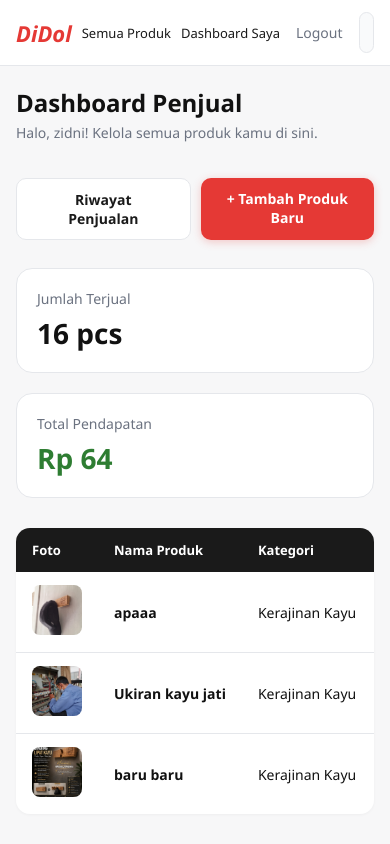
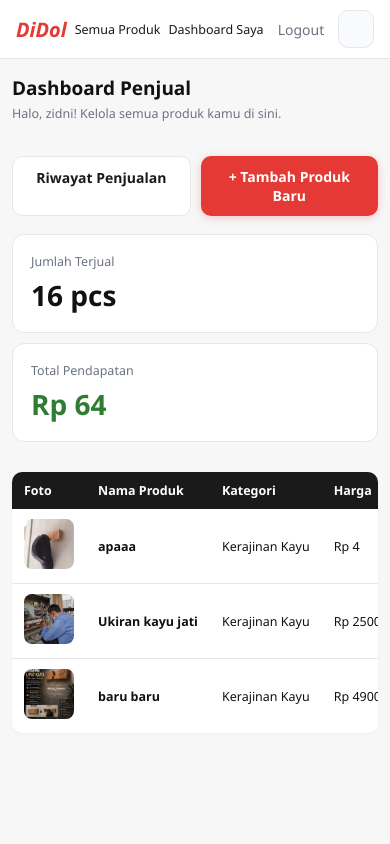
Before and after one commit to zidnichorizcn/didol, a Django app: page /products/dashboard/ in a window 390 px wide. Run offline with Django 5.2, Linux system fonts and the light colour scheme; a user stored in the database is signed in; data comes from the database, SQL or seed files in the repository.

Commit message:
Perbaiki tampilan mobile

```diff
--- a/templates/base.html
+++ b/templates/base.html
@@ -122,25 +122,120 @@
         .helper-text { color: var(--gray); font-size: 14px; margin-top: -10px; margin-bottom: 24px; }
 
         /* RESPONSIVE */
+        /* RESPONSIVE - TABLET */
+        @media (max-width: 900px) {
+            .content { padding: 24px 20px; }
+        }
+
+        /* RESPONSIVE - HP */
         @media (max-width: 768px) {
-            .navbar { flex-wrap: wrap; padding: 12px 16px; gap: 10px; }
-            .navbar .logo { font-size: 22px; }
-            .search-form { order: 3; max-width: 100%; margin: 0; width: 100%; }
-            .nav-links { gap: 10px; font-size: 13px; }
-            .nav-links a { font-size: 13px; }
-            .category-tabs { padding: 12px 16px; gap: 16px; overflow-x: auto; white-space: nowrap; }
-            .category-tabs a { font-size: 13px; padding-bottom: 10px; flex-shrink: 0; }
-            .filter-row { padding: 10px 16px; overflow-x: auto; white-space: nowrap; }
-            .content { padding: 20px 16px; }
-            .page-header { flex-direction: column; align-items: flex-start; gap: 12px; }
+            .navbar {
+                flex-wrap: wrap;
+                padding: 10px 16px;
+                gap: 8px;
+                position: sticky;
+                top: 0;
+            }
+            .navbar .logo { font-size: 20px; }
+            .search-form {
+                order: 3;
+                max-width: 100%;
+                margin: 0;
+                width: 100%;
+                border-radius: 10px;
+            }
+            .search-form input { padding: 9px 14px; font-size: 13px; }
+            .nav-links { gap: 8px; font-size: 12.5px; }
+            .nav-links a { font-size: 12.5px; white-space: nowrap; }
+            .nav-links .btn { padding: 8px 14px; font-size: 12.5px; }
+
+            .category-tabs {
+                padding: 10px 16px;
+                gap: 20px;
+                overflow-x: auto;
+                white-space: nowrap;
+                -webkit-overflow-scrolling: touch;
+                scrollbar-width: none;
+            }
+            .category-tabs::-webkit-scrollbar { display: none; }
+            .category-tabs a { font-size: 13px; padding-bottom: 8px; flex-shrink: 0; }
+
+            .filter-row {
+                padding: 10px 16px;
+                overflow-x: auto;
+                white-space: nowrap;
+                -webkit-overflow-scrolling: touch;
+                scrollbar-width: none;
+            }
+            .filter-row::-webkit-scrollbar { display: none; }
+            .filter-chip { flex-shrink: 0; }
+
+            .content { padding: 16px 12px; }
+
+            .page-header { flex-direction: column; align-items: stretch; gap: 10px; margin-bottom: 18px; }
+            .page-header h2 { font-size: 19px; }
             .page-header .btn { width: 100%; text-align: center; }
-            .product-grid { grid-template-columns: repeat(2, 1fr); gap: 12px; }
-            .product-card img, .no-image { height: 130px; }
-            .product-card h3 { font-size: 13px; }
+
+            /* GRID PRODUK - rapat & proporsional */
+            .product-grid { grid-template-columns: repeat(2, 1fr); gap: 10px; }
+            .product-card { border-radius: 12px; }
+            .product-card img, .no-image {
+                height: auto;
+                aspect-ratio: 1 / 1;
+                object-fit: cover;
+            }
+            .product-card .info { padding: 10px 12px 12px; }
+            .product-card h3 {
+                font-size: 12.5px;
+                margin: 0 0 6px;
+                line-height: 1.3;
+                white-space: normal;
+                display: -webkit-box;
+                -webkit-line-clamp: 2;
+                -webkit-box-orient: vertical;
+                overflow: hidden;
+                min-height: 2.6em;
+            }
+            .badge-row { gap: 4px; margin-bottom: 6px; }
+            .badge { font-size: 9.5px; padding: 3px 8px; }
+            .location { font-size: 11px; margin-bottom: 4px; }
             .harga { font-size: 15px; }
-            table { display: block; overflow-x: auto; white-space: nowrap; }
-            .form-card { padding: 20px; max-width: 100%; }
-            div[style*="display: flex; gap: 40px"] { flex-direction: column; gap: 20px !important; }
+
+            /* HALAMAN DETAIL PRODUK */
+            div[style*="display: flex; gap: 40px"] {
+                flex-direction: column;
+                gap: 16px !important;
+            }
+            #main-image {
+                max-height: none !important;
+                aspect-ratio: 1 / 1;
+                object-fit: cover;
+                border-radius: 10px !important;
+            }
+            .thumb-img { width: 64px !important; height: 64px !important; }
+
+            /* TABEL DASHBOARD */
+            table { display: block; overflow-x: auto; white-space: nowrap; border-radius: 10px; }
+            table th, table td { padding: 10px 12px; font-size: 12.5px; }
+
+            /* FORM */
+            .form-card { padding: 18px; max-width: 100%; border-radius: 12px; }
+            form label { font-size: 13px; }
+            form input, form select, form textarea { font-size: 16px; padding: 10px 12px; }
+
+            .helper-text { font-size: 12.5px; }
+
+            /* STATISTIK DASHBOARD (2 kartu jadi stack) */
+            div[style*="display: flex; gap: 20px; margin-bottom: 30px"] {
+                flex-direction: column;
+                gap: 10px !important;
+            }
+        }
+
+        @media (max-width: 400px) {
+            .product-grid { gap: 8px; }
+            .product-card .info { padding: 8px 10px 10px; }
+            .harga { font-size: 14px; }
         }
     </style>
 </head>
```
